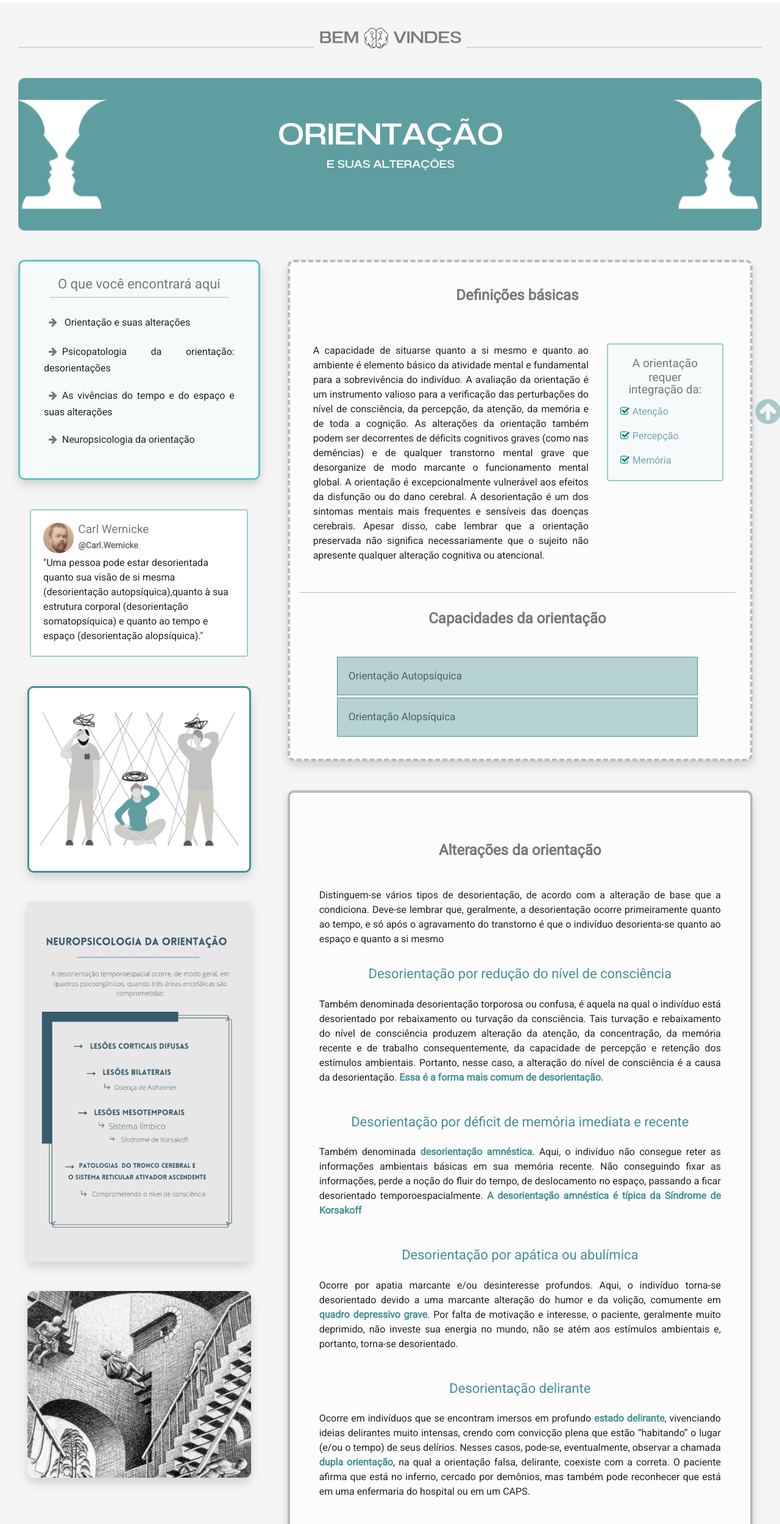
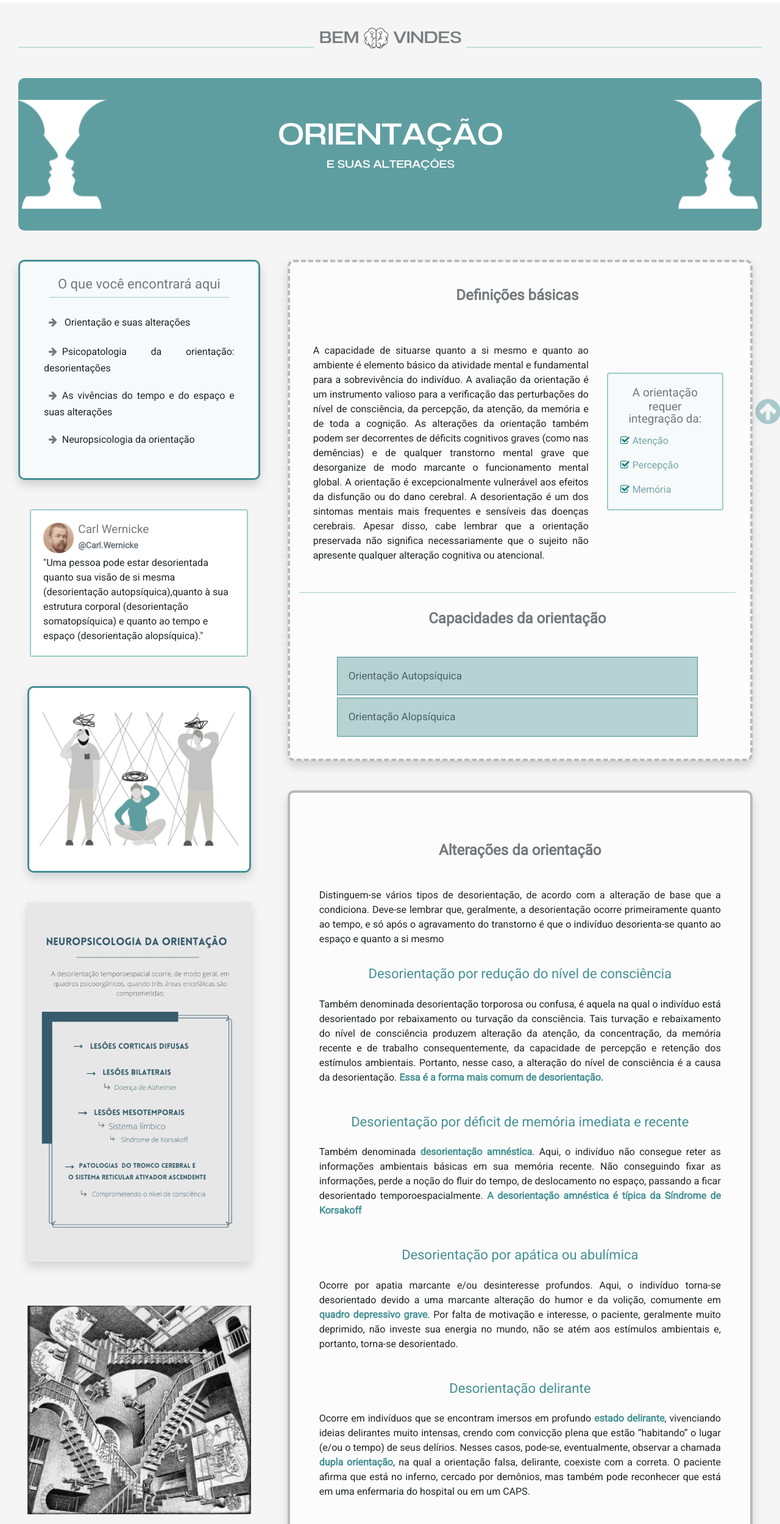
Before and after one commit to gabibarbosa7/blog, a plain HTML site: page index.html in a window 1280 px wide. Shown: the part 61-2560 px from the top of the page at 61% size. Drawn offline with nearby package versions, Linux system fonts and the light colour scheme.

Commit message:
ajustes finais

```diff
--- a/assets/css/style.css
+++ b/assets/css/style.css
@@ -13,7 +13,7 @@ body {
     background-color: #f5f5f5;
 }
 
-body2 {
+.body2 {
     background-color: #f5f5f5;
 }
 
@@ -71,10 +71,12 @@ body2 {
 }
 
 .escada {
-  height: 306px;
-  object-fit: cover;
+  height: 390px;
+  width: auto;
+  background-repeat: no-repeat;
+  background-size: contain;
   background-position: center;
-  background-color: #5f9ea0;
+  background-color: #f5f5f5;
   background-image: url("../img/escada.jpg");
 }
 
--- a/index.html
+++ b/index.html
@@ -78,7 +78,7 @@
 
           <div class="col-md-4">
             <div class="row d-flex justify-content-center">
-              <div class="border shadow border-radius">
+              <div class="border2 shadow border-radius">
                 <div class="row">
                   <div class="col-md-12 pt-4 pb-2">
                     <h5 class="text-center">O que você encontrará aqui</h5>
@@ -130,12 +130,12 @@
               </div>
             </div>
 
-            <div class="shadow shadow mt-5 mb-5 cartaz">
+            <div class="shadow mt-5 mb-5 cartaz">
               <div class="row d-flex justify-content-center mt-3 ml-5 mr-5">
               </div>
             </div>
 
-            <div class=" shadow border-radius mt-5 mb-5 escada">
+            <div class="border-radius mt-5 mb-5 escada">
               <div class="row d-flex justify-content-center mt-3 ml-5 mr-5">
               </div>
             </div>
@@ -178,7 +178,7 @@
 
                 <div class="col-md-4 pb-3 mb-3">
 
-                    <div class="card ">
+                    <div class="card mt-5">
                       <div class="card-body text-left">
                         <h5 class="card-title text-center" style="margin-bottom: -2px;">A orientação requer
                           </h5>
```
